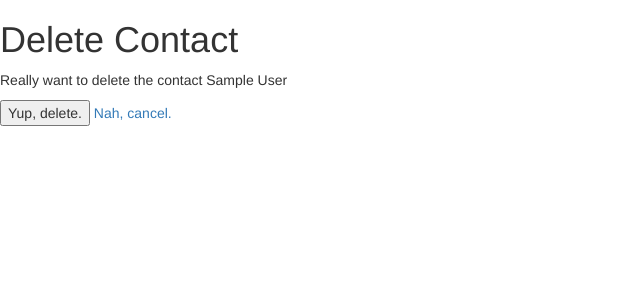
After one commit to lbillingham/django_addresses, a Django app: a page that uses addressbook/contacts/templates/delete_contact.html in a window 1280 px wide. The commit adds this page. Shown: the top 300 px of the page, without its empty margins (0-640 px from the left). Run offline with Django 3.2, Linux system fonts and the light colour scheme; tables that the repository leaves empty hold one stand-in row (values such as "Sample post"); some libraries are stand-ins or nearby versions.

Commit message:
can now edit and delete contacts and see details

```diff
--- a/addressbook/addressbook/urls.py
+++ b/addressbook/addressbook/urls.py
@@ -24,10 +24,17 @@ urlpatterns = [
     url(r'^$',
         contacts.views.ListContactView.as_view(),
         name='contacts-list',),
+    url(r'^(?P<pk>\d+)/$',
+        contacts.views.ContactView.as_view(),
+        name='contacts-view',),
     url(r'^new$',
         contacts.views.CreateContactView.as_view(),
         name='contacts-new',),
-    url(r'^edit/(?P<pk>\d+)/$', contacts.views.UpdateContactView.as_view(),
+    url(r'^edit/(?P<pk>\d+)/$',
+        contacts.views.UpdateContactView.as_view(),
         name='contacts-edit',),
+    url(r'^delete/(?P<pk>\d+)/$',
+        contacts.views.DeleteContactView.as_view(),
+        name='contacts-delete',),
 ]
 urlpatterns += staticfiles_urlpatterns()
--- a/addressbook/contacts/templates/contact_list.html
+++ b/addressbook/contacts/templates/contact_list.html
@@ -5,7 +5,8 @@
 
 <ul>
   {% for contact in object_list %}
-    <li class="contact">{{ contact }}
+    <li class="contact">
+      <a href="{{ contact.get_absolute_url }}">{{ contact }}</a>
       (<a href="{% url "contacts-edit" pk=contact.id %}">edit</a>)
     </li>
   {% endfor %}
--- /dev/null
+++ b/addressbook/contacts/templates/delete_contact.html
@@ -0,0 +1,12 @@
+{% extends "base.html" %}
+{% block content %}
+<h1>Delete Contact</h1>
+<p>Really want to delete the contact {{ contact }}</p>
+
+<form action="{% url "contacts-delete" pk=contact.id %}" method="POST">
+    {% csrf_token %}
+
+    <input type="submit" value="Yup, delete." />
+    <a href="{% url "contacts-list" %}">Nah, cancel.</a>
+</form>
+{% endblock %}
--- a/addressbook/contacts/templates/edit_contact.html
+++ b/addressbook/contacts/templates/edit_contact.html
@@ -2,6 +2,7 @@
 {% block content %}
 {% if object %}
   <h1>Edit Contact</h1>
+  <a href="{% url "contacts-delete" pk=contact.id %}">Delete</a>
 {% else %}
   <h1>Add Contact</h1>
 {% endif %}
--- a/addressbook/contacts/views.py
+++ b/addressbook/contacts/views.py
@@ -2,6 +2,8 @@ from django.core.urlresolvers import reverse
 # # from django.forms import ModelForm
 # from django.shortcuts import render
 from django.views.generic import CreateView
+from django.views.generic import DeleteView
+from django.views.generic import DetailView
 from django.views.generic import ListView
 from django.views.generic import UpdateView
 
@@ -45,3 +47,15 @@ class UpdateContactView(UpdateView):
                                     kwargs={'pk': self.get_object().id})
 
         return context
+
+class DeleteContactView(DeleteView):
+
+    model = Contact
+    template_name = 'delete_contact.html'
+
+    def get_success_url(self):
+        return reverse('contacts-list')
+
+class ContactView(DetailView):
+    model = Contact
+    template_name = 'contact.html'
```
Also changed, not shown: addressbook/contacts/templates/contact.html (added, +7 -0 lines).
